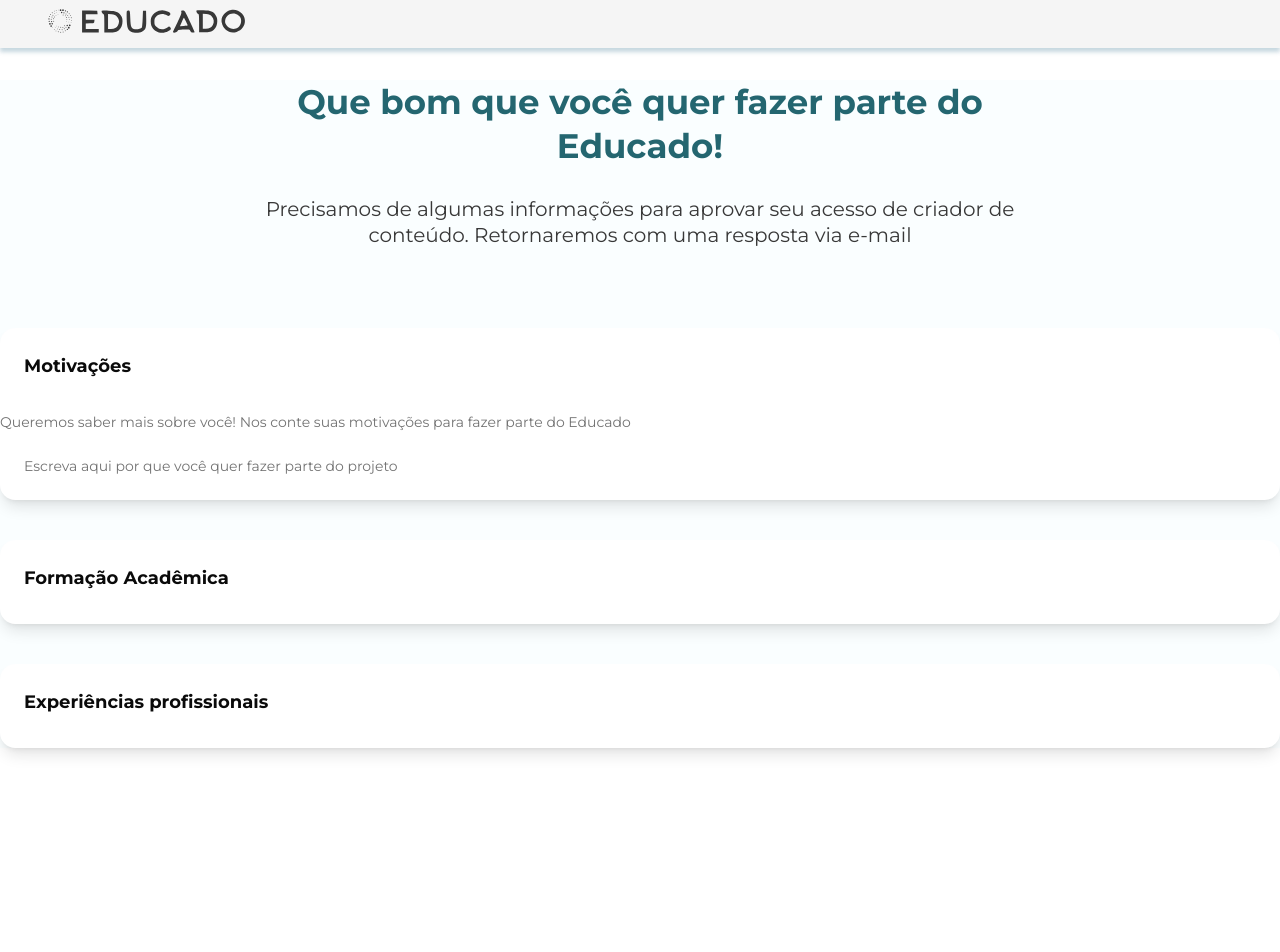
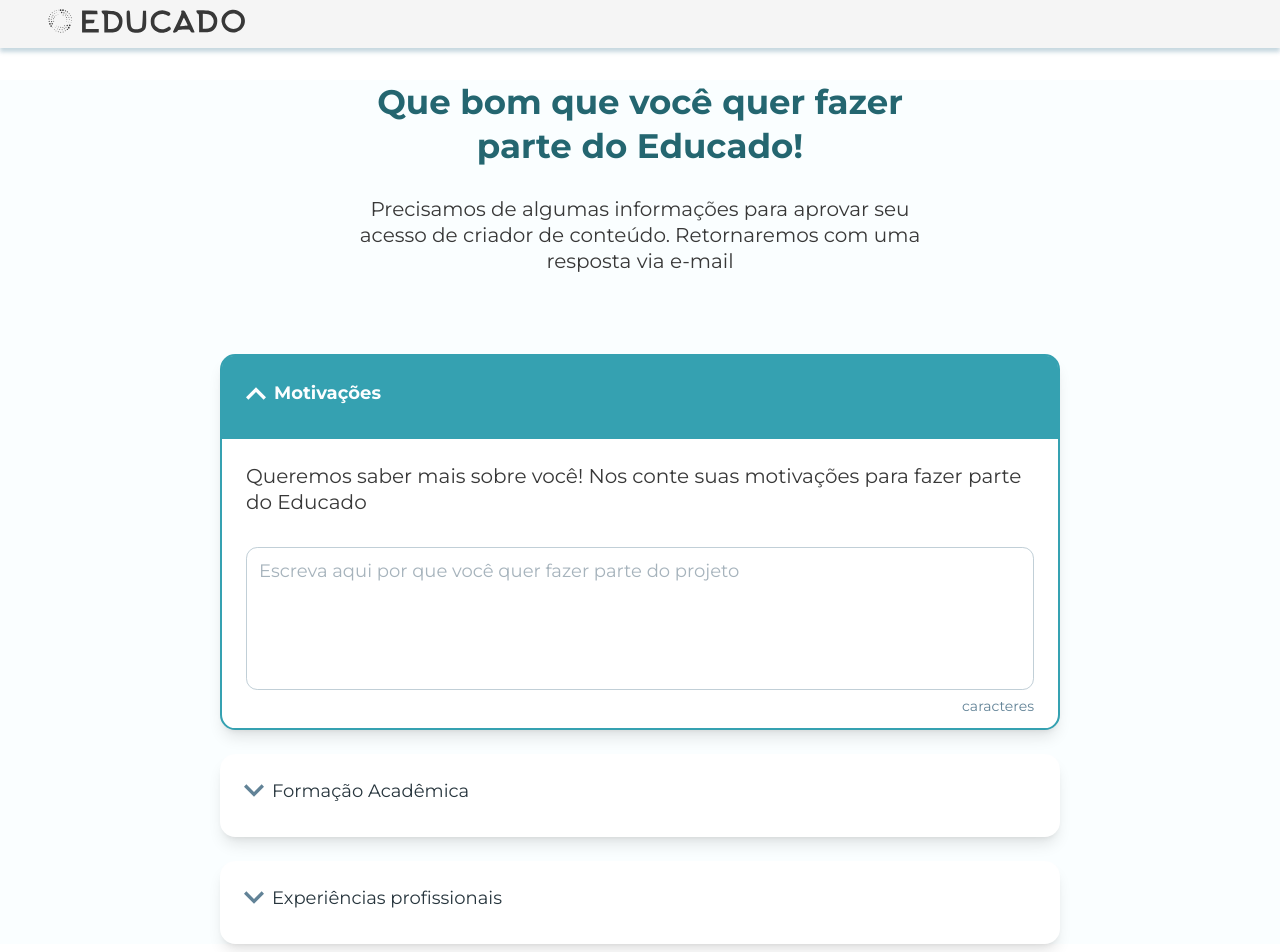
Before and after one commit to ErasmusEgalitarian/educado-backend, a React (Vite) app in the folder web/: page /signup/info in a window 1280 px wide. Shown: the top 952 px of the page. Before the commit the page ends 800 px from the top, so only its background shows below. Built offline with nearby package versions, Linux system fonts and the light colour scheme; no server answers.

Commit message:
Add collapsible cards to signup information
Implemented three collapsible cards for motivation, education, and experience sections. Added chevron icon components and SVG assets for card toggling.

```diff
--- a/web/src/features/auth/components/SignupInformation.tsx
+++ b/web/src/features/auth/components/SignupInformation.tsx
@@ -1,17 +1,26 @@
+import { useState } from "react";
+
+import { Chevron } from "@/shared/components/icons/Chevron";
 import MiniNavbar from "@/shared/components/MiniNavbar";
 import {
   Card,
   CardHeader,
+  CardFooter,
   CardTitle,
-  CardFooter,
+  CardAction,
+  CardDescription,
   CardContent,
-  CardDescription,
-  CardAction
-} from "@/shared/components/shadcn/card.tsx";
+} from "@/shared/components/shadcn/card"; // usually no .tsx in import path
+
+type SectionKey = "motive" | "education" | "experience";
+
+
+const toggle = (key: SectionKey) =>
+    setOpenKey((k) => (k === key ? null : key)); // only one card open at a time
 
 const Header = () => {
   return (
-    <div className="flex flex-col items-center my-[80px] mx-[220px] gap-7">
+    <div className="flex flex-col items-center gap-7 mx-32">
       <h2
         className="font-bold font-['Montserrat'] text-center text-primary-text-label"
         style={{
@@ -36,36 +45,171 @@ const Header = () => {
     </div>
   );
 };
+
+
+const MotivationCard = ({ open, onToggle }: { open: boolean; onToggle: () => void }) => {
+  const [text, setText] = useState("");
+  const maxChars = 400;
+
+  return (
+    <Card
+        className={`p-0  ${open ? "border-2 border-primary-border-default" : ""}`}
+      >
+        <CardHeader
+          className={`py-6 ${
+            open
+              ? "bg-primary-surface-default rounded-t-lg"
+              : "bg-transparent"
+          }`}
+        >
+          <button
+            type="button"
+            className="flex items-center"
+            onClick={onToggle}
+            aria-expanded={open}
+            aria-controls="motive-content"
+          >
+            <Chevron open={open} />
+            <h3
+              className={`font-['Montserrat'] pl-2 ${
+                open
+                  ? "font-bold text-greyscale-surface-subtle rounded-xl"
+                  : "font-normal text-greyscale-text-body"
+              }`}
+              style={{ fontSize: "18px" }}
+            >
+              Motivações
+            </h3>
+          </button>
+        </CardHeader>
+
+        {open && (
+          <>
+            <CardHeader>
+              <h3
+                className="font-['Montserrat'] font-normal text-[#383838]"
+                style={{ fontSize: 20, lineHeight: "26px" }}
+              >
+                Queremos saber mais sobre você! Nos conte suas motivações para
+                fazer parte do Educado
+              </h3>
+            </CardHeader>
+            <CardContent id="motive-content">
+              <textarea
+                id="motivation"
+                rows={5}
+                placeholder="Escreva aqui por que você quer fazer parte do projeto"
+                className="w-full rounded-lg border-[1.5px] border-greyscale-border-lighter px-3 py-3 font-normal font-['Montserrat'] text-greyscale-text-subtle focus:outline-none focus:border-greyscale-border-default focus:border-2 resize-none"
+                style={{ fontSize: "18px", lineHeight: "23.4px" }}
+              />
+              <CardFooter
+                className="flex justify-end pb-3 px-0 text-greyscale-text-caption font-normal font-['Montserrat']"
+                style={{ fontSize: "14px", lineHeight: "18.2px" }}
+              >
+                caracteres
+              </CardFooter>
+            </CardContent>
+          </>
+        )}
+      </Card>
+  );
+};
+
+const EducationCard = ({ open, onToggle }: { open: boolean; onToggle: () => void }) => {
+  return (
+    <Card
+        className={`p-0 ${open ? "border-2 border-primary-border-default" : ""}`}
+      >
+        <CardHeader
+          className={`py-6 ${
+            open
+              ? "bg-primary-surface-default rounded-t-lg"
+              : "bg-transparent"
+          }`}
+        >
+          <button
+            type="button"
+            className="flex items-center"
+            onClick={onToggle}
+            aria-expanded={open}
+            aria-controls="edu-content"
+          >
+            <Chevron open={open} />
+            <h3
+              className={`font-['Montserrat'] pl-2 ${
+                open
+                  ? "font-bold text-greyscale-surface-subtle"
+                  : "font-normal text-greyscale-text-body"
+              }`}
+              style={{ fontSize: "18px" }}
+            >
+              Formação Acadêmica
+            </h3>
+          </button>
+        </CardHeader>
+
+        {open && (
+          <CardContent id="edu-content" className="pb-6">
+            <p className="text-sm text-muted-foreground">Sua formação…</p>
+          </CardContent>
+        )}
+      </Card>
+  );
+};
+
+const ExperienceCard = ({ open, onToggle }: { open: boolean; onToggle: () => void }) => {
+  return (
+    <Card
+        className={`p-0 ${open ? "border-2 border-primary-border-default" : ""}`}
+      >
+        <CardHeader
+          className={`py-6 ${
+            open
+              ? "bg-primary-surface-default rounded-t-lg"
+              : "bg-transparent"
+          }`}
+        >
+          <button
+            type="button"
+            className="flex items-center"
+            onClick={onToggle}
+            aria-expanded={open}
+            aria-controls="exp-content"
+          >
+            <Chevron open={open} />
+            <h3
+              className={`font-['Montserrat'] pl-2 ${
+                open
+                  ? "font-bold text-greyscale-surface-subtle"
+                  : "font-normal text-greyscale-text-body"
+              }`}
+              style={{ fontSize: "18px" }}
+            >
+              Experiências profissionais
+            </h3>
+          </button>
+        </CardHeader>
+
+        {open && (
+          <CardContent id="exp-content" className="pb-6">
+            <p className="text-sm text-muted-foreground">Suas experiências…</p>
+          </CardContent>
+        )}
+      </Card>
+  );
+};
+
 const Cards = () => {
-  // const [isActive, setIsActive] = useState(false);
+  const [openKey, setOpenKey] = useState<SectionKey | null>("motive");
+
+  const toggle = (key: SectionKey) =>
+    setOpenKey((k) => (k === key ? null : key)); // only one card open at a time
+
   return (
-    <div className="flex flex-col gap-10">
-      <Card className="">
-        <CardHeader>
-          <h3 className="font-bold text-lg">Motivações</h3>
-        </CardHeader>
-        <CardAction>
-          <p className="text-sm text-muted-foreground">
-            Queremos saber mais sobre você! Nos conte suas motivações para fazer
-            parte do Educado
-          </p>
-        </CardAction>
-        <CardContent>
-          <p className="text-sm text-muted-foreground">
-            Escreva aqui por que você quer fazer parte do projeto{" "}
-          </p>
-        </CardContent>
-      </Card>
-      <Card className="">
-        <CardHeader>
-          <h3 className="font-bold text-lg">Formação Acadêmica</h3>
-        </CardHeader>
-      </Card>
-      <Card className="">
-        <CardHeader>
-          <h3 className="font-bold text-lg">Experiências profissionais</h3>
-        </CardHeader>
-      </Card>
+    <div className="flex flex-col gap-6 my-20">
+      <MotivationCard open={openKey === "motive"} onToggle={() => toggle("motive")} />
+      <EducationCard open={openKey === "education"} onToggle={() => toggle("education")} />
+      <ExperienceCard open={openKey === "experience"} onToggle={() => toggle("experience")} />
     </div>
   );
 };
@@ -75,7 +219,7 @@ const SignupInfo = () => {
     <>
       <MiniNavbar />
       <div className="bg-primary-surface-subtle">
-        <div>
+        <div className="mx-[220px] my-20">
           <Header />
           <Cards />
         </div>
--- /dev/null
+++ b/web/src/shared/components/icons/chevron.tsx
@@ -0,0 +1,19 @@
+import React from "react";
+
+import ChevronDown from "@/shared/assets/chevron-down.svg";
+import ChevronUp from "@/shared/assets/chevron-up-.svg";
+
+interface ChevronProps {
+  open: boolean;
+  className?: string;
+}
+
+export const Chevron: React.FC<ChevronProps> = ({ open, className }) => {
+  return (
+    <img
+      src={open ? ChevronUp : ChevronDown}
+      alt={open ? "Collapse" : "Expand"}
+      className={`w-5 h-5 transition-transform duration-200 ${className ?? ""}`}
+    />
+  );
+};
--- a/web/src/shared/components/shadcn/card.tsx
+++ b/web/src/shared/components/shadcn/card.tsx
@@ -47,7 +47,7 @@ function Card({
       <div
         data-slot="card"
         className={cn(
-          "bg-card text-card-foreground flex flex-col gap-6 rounded-xl py-6 shadow-lg",
+          "bg-card tex  t-card-foreground flex flex-col gap-6 rounded-xl py-6 shadow-lg",
           className
         )}
         style={{ minHeight }}
```
Also changed, not shown: web/src/shared/assets/chevron-down.svg (added), web/src/shared/assets/chevron-up-.svg (added).
